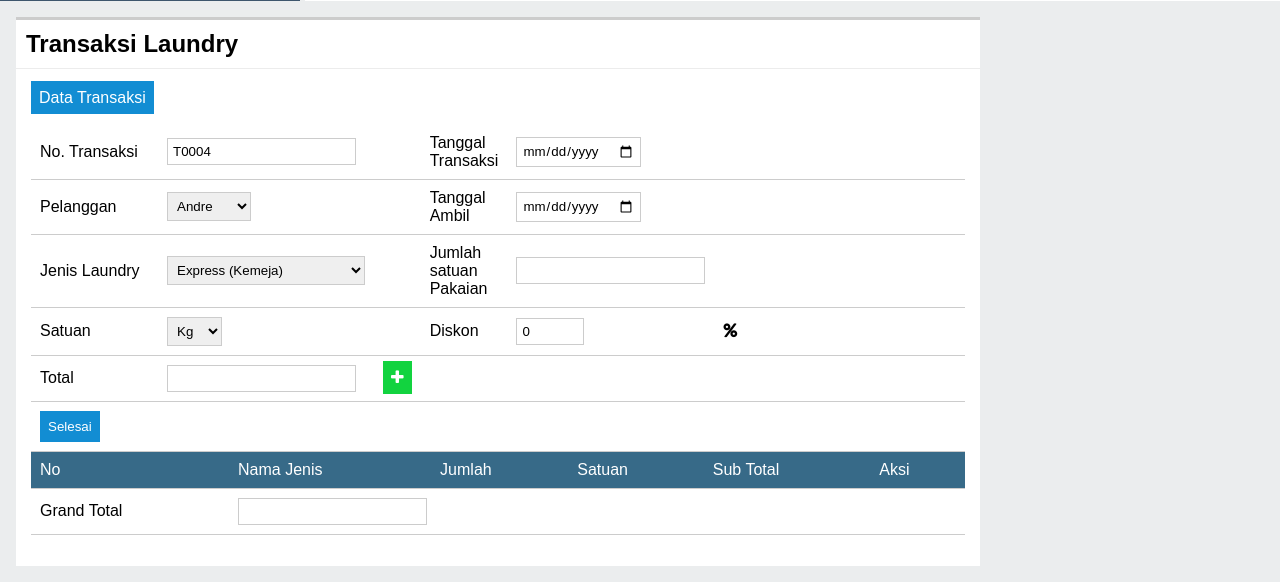
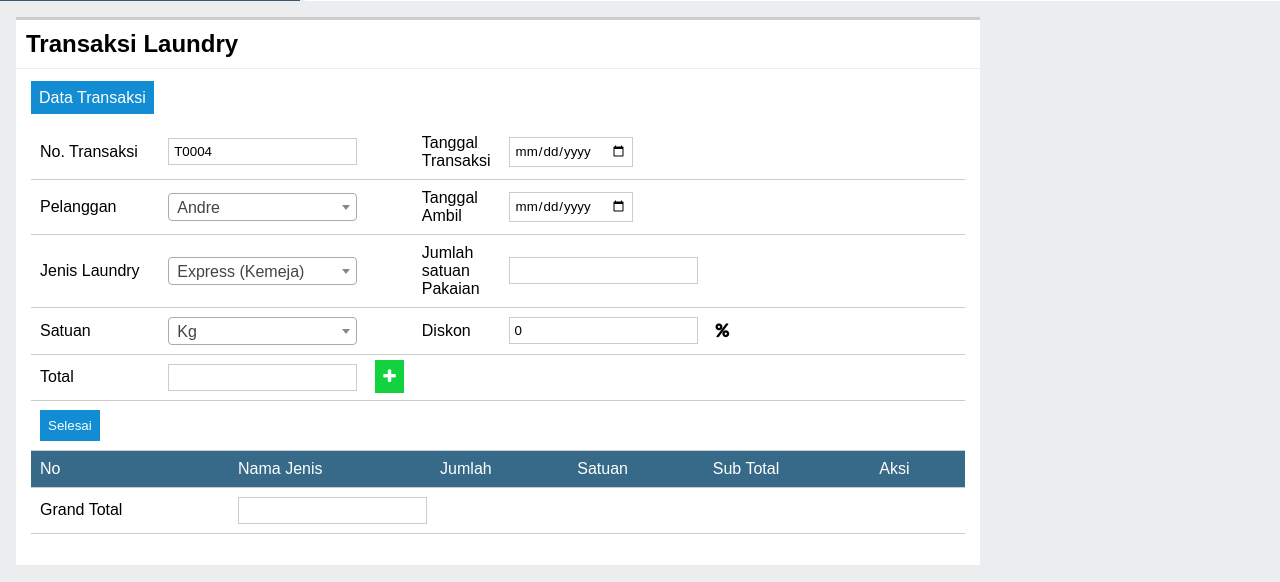
Before and after one commit to axeltjs/laundry, a PHP site: page /admin/transaksi in a window 1280 px wide. Shown: the part 869-1451 px from the top of the page. Run offline with PHP 8.4, Linux system fonts and the light colour scheme; a user stored in the database is signed in; data comes from the database, SQL or seed files in the repository.

Commit message:
nomor 1 revisi

```diff
--- a/admin/modul.php
+++ b/admin/modul.php
@@ -7,8 +7,8 @@ class modul
 
     public function __construct()
     {
-        $this->connection = new mysqli('localhost', 'axeljs', 'yuFpySJB5RKkiHds', 'axeljs_laundry');
-        // $this->connection = new mysqli('localhost', 'root', '', 'laundry');
+        // $this->connection = new mysqli('localhost', 'axeljs', 'yuFpySJB5RKkiHds', 'axeljs_laundry');
+        $this->connection = new mysqli('localhost', 'root', '', 'laundry');
     }
 
     public function redirect($link)
@@ -18,15 +18,15 @@ class modul
 
     public function url($url)
     {
-        $uri = 'https://'.$_SERVER['SERVER_NAME'].'/'.$url;
+        // $uri = 'https://'.$_SERVER['SERVER_NAME'].'/'.$url;
+        // if ($_SERVER['SERVER_PORT'] != null) {
+        //     $uri = 'https://'.$_SERVER['SERVER_NAME'].':'.$_SERVER['SERVER_PORT'].'/'.$url;
+        // }
+
+        $uri = 'http://'.$_SERVER['SERVER_NAME'].'/'.$url;
         if ($_SERVER['SERVER_PORT'] != null) {
-            $uri = 'https://'.$_SERVER['SERVER_NAME'].':'.$_SERVER['SERVER_PORT'].'/'.$url;
+            $uri = 'http://'.$_SERVER['SERVER_NAME'].':'.$_SERVER['SERVER_PORT'].'/'.$url;
         }
-
-        // $uri = 'http://'.$_SERVER['SERVER_NAME'].'/'.$url;
-        // if ($_SERVER['SERVER_PORT'] != null) {
-        //     $uri = 'http://'.$_SERVER['SERVER_NAME'].':'.$_SERVER['SERVER_PORT'].'/'.$url;
-        // }
 
         echo $uri;
     }
--- a/admin/transaksi/index.php
+++ b/admin/transaksi/index.php
@@ -1,5 +1,6 @@
 <?php include '../_header2.php'; ?>
 
+<link href="https://cdn.jsdelivr.net/npm/select2@4.0.12/dist/css/select2.min.css" rel="stylesheet" />
 <?php
 
     $nik = $_SESSION['nik'];
@@ -57,7 +58,7 @@
 
 	<tr>
 		<td>No. Transaksi</td>
-		<td><input type="text" name="kode" id="kode" value="<?php echo $kode; ?>" required readonly="readonly"></td>
+		<td><input type="text" name="kode" id="kode" value="<?php echo $kode; ?>" required readonly="readonly" style="width:100%"></td>
 		<td>&nbsp;</td>
 		<td>Tanggal Transaksi</td>
 		<td><input type="date" name="tgl_transaksi" id="tgl_transaksi" required></td>
@@ -67,7 +68,7 @@
 
 	<tr>
 		<td>Pelanggan</td>
-		<td><select name="kd_konsumen">
+		<td><select name="kd_konsumen" id="konsumen" style="width:100%">
 			<?php $get = $ini->get('tb_konsumen', '*', '', 'Order by nm_konsumen asc');
             foreach ($get as $record):
              ?>
@@ -82,7 +83,7 @@
 	<tr>
 	<tr>
 		<td>Jenis Laundry</td>
-		<td><select id="id_jenis_pakaian" name="id_jenis_pakaian">
+		<td><select id="id_jenis_pakaian" name="id_jenis_pakaian" style="width:100%">
 			<?php $get2 = mysqli_query($koneksi, 'SELECT t.*, j.nm_jenis FROM tb_tarif t
 										LEFT JOIN tb_jenis j ON j.id_jenis = t.id_jenis');
             foreach ($get2 as $record2):
@@ -98,7 +99,7 @@
 	<tr>
 			<td>Satuan</td>
 			<td>
-				<select name="satuan" id="satuan" required>
+				<select name="satuan" id="satuan" style="width:100%;" required>
 					<option value="Kg">Kg</option>
 					<option value="Pcs">Pcs</option>
 					<option value="Lsn">Lsn</option>
@@ -106,7 +107,7 @@
 			</td>
 			<td>&nbsp;</td>
 			<td>Diskon</td>
-		<td><input type="number" id="diskon" min="0" max="100" width="20px" name="diskon" value="0" onblur="akhir()" ></td>
+		<td><input type="number" id="diskon" min="0" max="100" style="width:100%;" name="diskon" value="0" onblur="akhir()" ></td>
 		<td><i class="fa fa-percent"></i></td>
 		</tr>
 
@@ -128,9 +129,13 @@
 </form>
 
 <?php include '../_footer2.php'; ?>
+<script src="https://cdn.jsdelivr.net/npm/select2@4.0.12/dist/js/select2.min.js"></script>
 <script type="text/javascript">
 	$(document).ready(function(){
 		$('#tgl_transaksi').attr('min', todayDate());
+		$('#konsumen').select2();
+		$('#id_jenis_pakaian').select2();
+		$('#satuan').select2();
 	});
 
 	function todayDate(){
@@ -234,4 +239,5 @@
 			}
 		})
 	}
+
 </script>
```
